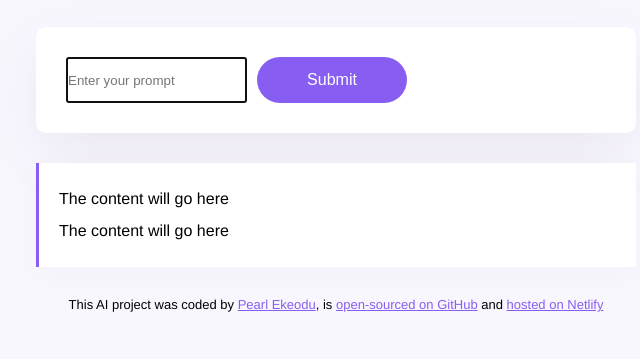
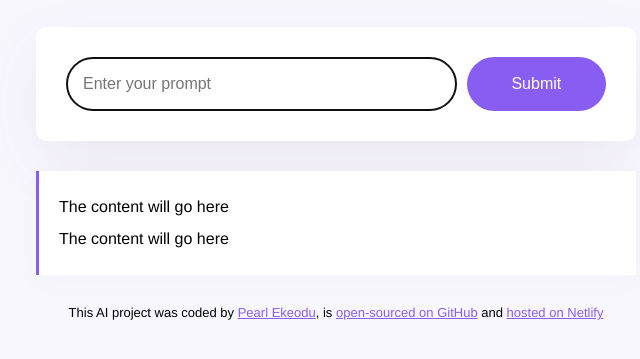
Before and after one commit to Pearl-Ekeodu/AI-text-generator, a plain HTML site: page index.html in a window 1280 px wide. Shown: the part 177-536 px from the top of the page, without its empty margins (304-944 px from the left). Drawn offline with Linux system fonts and the light colour scheme.

Commit message:
Corrected error

```diff
--- a/src/style.css
+++ b/src/style.css
@@ -39,7 +39,7 @@ form {
     margin-bottom: 30px;
 }
 
-.instructions {
+.prompt {
     padding: 16px;
     border: 1px solid rgba(39, 33, 66, 0.5);
     width: 80%;
```
